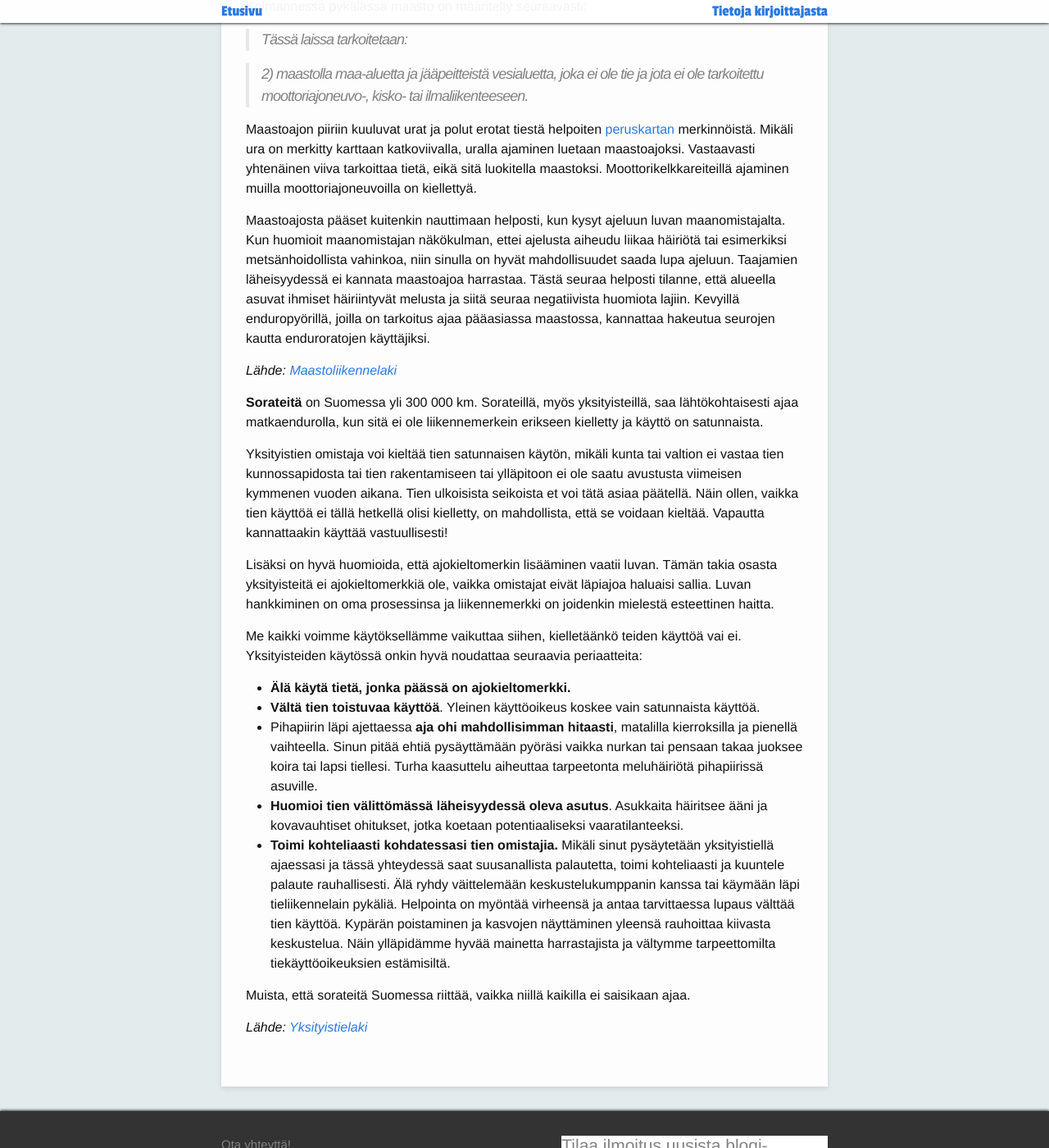
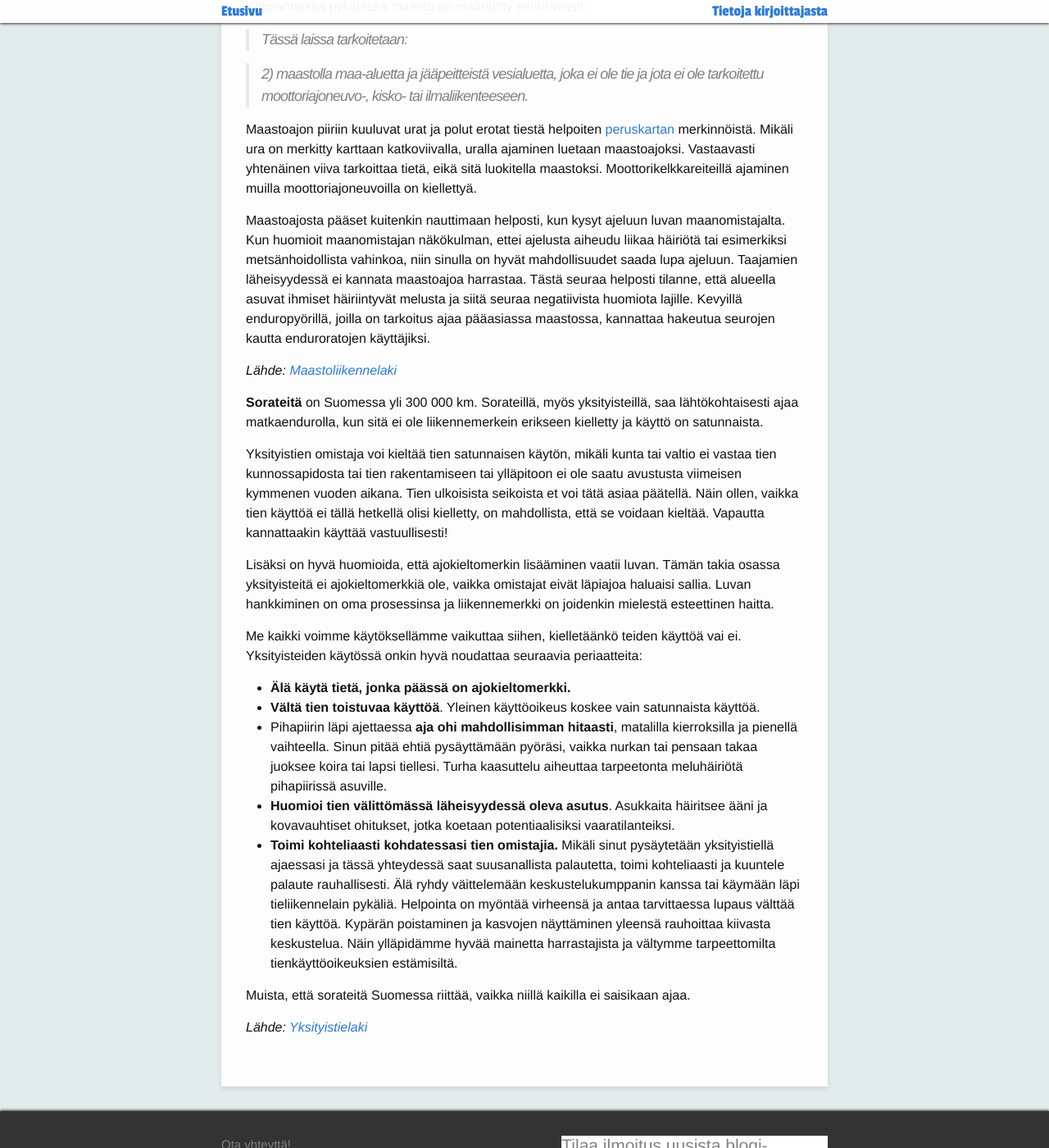
Before and after one commit to seikkailuendurolla/seikkailuendurolla.github.io, a Jekyll site: the page built from ohjeet.md, in a window 1280 px wide and 1400 px high, scrolled down 962 px. Shown: the whole window at 82% size. Built offline with Jekyll 4.4.1, drawn with Linux system fonts in a browser that asks for light colours; some web fonts are replaced; comment, search, counter and statistics services are not loaded; some of the changed text lies outside the part shown.

Commit message:
Korjauksia

```diff
--- a/ohjeet.md
+++ b/ohjeet.md
@@ -42,7 +42,7 @@ ajelusta aiheudu liikaa häiriötä tai esimerkiksi metsänhoidollista
 vahinkoa, niin sinulla on hyvät mahdollisuudet saada lupa ajeluun.
 Taajamien läheisyydessä ei kannata maastoajoa harrastaa. Tästä seuraa
 helposti tilanne, että alueella asuvat ihmiset häiriintyvät melusta ja
-siitä seuraa negatiivista huomiota lajiin. Kevyillä enduropyörillä,
+siitä seuraa negatiivista huomiota lajille. Kevyillä enduropyörillä,
 joilla on tarkoitus ajaa pääasiassa maastossa, kannattaa hakeutua
 seurojen kautta enduroratojen käyttäjiksi.
 
@@ -56,7 +56,7 @@ yksityisteillä, saa lähtökohtaisesti ajaa matkaendurolla, kun sitä ei
 ole liikennemerkein erikseen kielletty ja käyttö on satunnaista.
 
 Yksityistien omistaja voi kieltää tien satunnaisen käytön, mikäli kunta
-tai valtion ei vastaa tien kunnossapidosta tai tien rakentamiseen tai
+tai valtio ei vastaa tien kunnossapidosta tai tien rakentamiseen tai
 ylläpitoon ei ole saatu avustusta viimeisen kymmenen vuoden aikana.
 Tien ulkoisista seikoista et voi tätä asiaa päätellä. Näin ollen,
 vaikka tien
@@ -65,7 +65,7 @@ voidaan kieltää. Vapautta kannattaakin käyttää
 vastuullisesti!
 
 Lisäksi on hyvä huomioida, että ajokieltomerkin lisääminen vaatii luvan.
-Tämän takia osasta
+Tämän takia osassa
 yksityisteitä ei ajokieltomerkkiä ole, vaikka omistajat eivät läpiajoa
 haluaisi sallia. Luvan hankkiminen on oma prosessinsa ja liikennemerkki
 on joidenkin mielestä esteettinen haitta.
@@ -79,13 +79,13 @@ seuraavia periaatteita:
 satunnaista käyttöä.
 * Pihapiirin läpi ajettaessa <b>aja ohi mahdollisimman
 hitaasti</b>, matalilla kierroksilla ja
-pienellä vaihteella. Sinun pitää ehtiä pysäyttämään pyöräsi vaikka
+pienellä vaihteella. Sinun pitää ehtiä pysäyttämään pyöräsi, vaikka
 nurkan tai pensaan takaa juoksee koira tai lapsi tiellesi.
 Turha kaasuttelu aiheuttaa tarpeetonta meluhäiriötä pihapiirissä
 asuville.
 * <b>Huomioi tien välittömässä läheisyydessä oleva asutus</b>.
 Asukkaita häiritsee ääni ja kovavauhtiset ohitukset, jotka koetaan
-potentiaaliseksi vaaratilanteeksi.
+potentiaalisiksi vaaratilanteiksi.
 * <b>Toimi kohteliaasti kohdatessasi tien omistajia.</b>
 Mikäli sinut pysäytetään yksityistiellä ajaessasi ja tässä
 yhteydessä saat suusanallista palautetta, toimi kohteliaasti ja
@@ -96,7 +96,7 @@ käyttöä.
 Kypärän poistaminen ja
 kasvojen näyttäminen yleensä rauhoittaa kiivasta keskustelua.
 Näin ylläpidämme hyvää mainetta harrastajista ja vältymme
-tarpeettomilta tiekäyttöoikeuksien estämisiltä.
+tarpeettomilta tienkäyttöoikeuksien estämisiltä.
 
 Muista, että sorateitä Suomessa riittää, vaikka niillä kaikilla ei
 saisikaan ajaa.
```
Also changed, not shown: other parts of ohjeet.md (+1 -1 lines).
